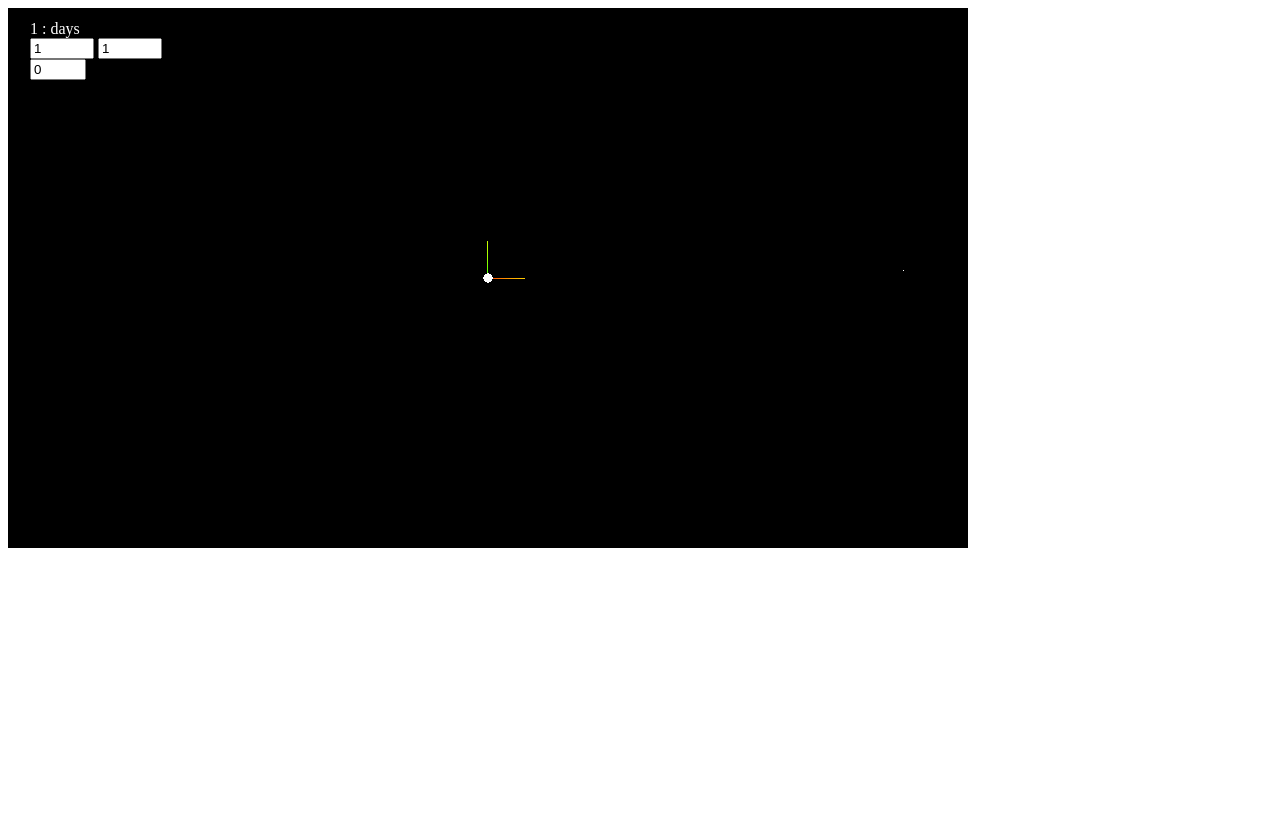
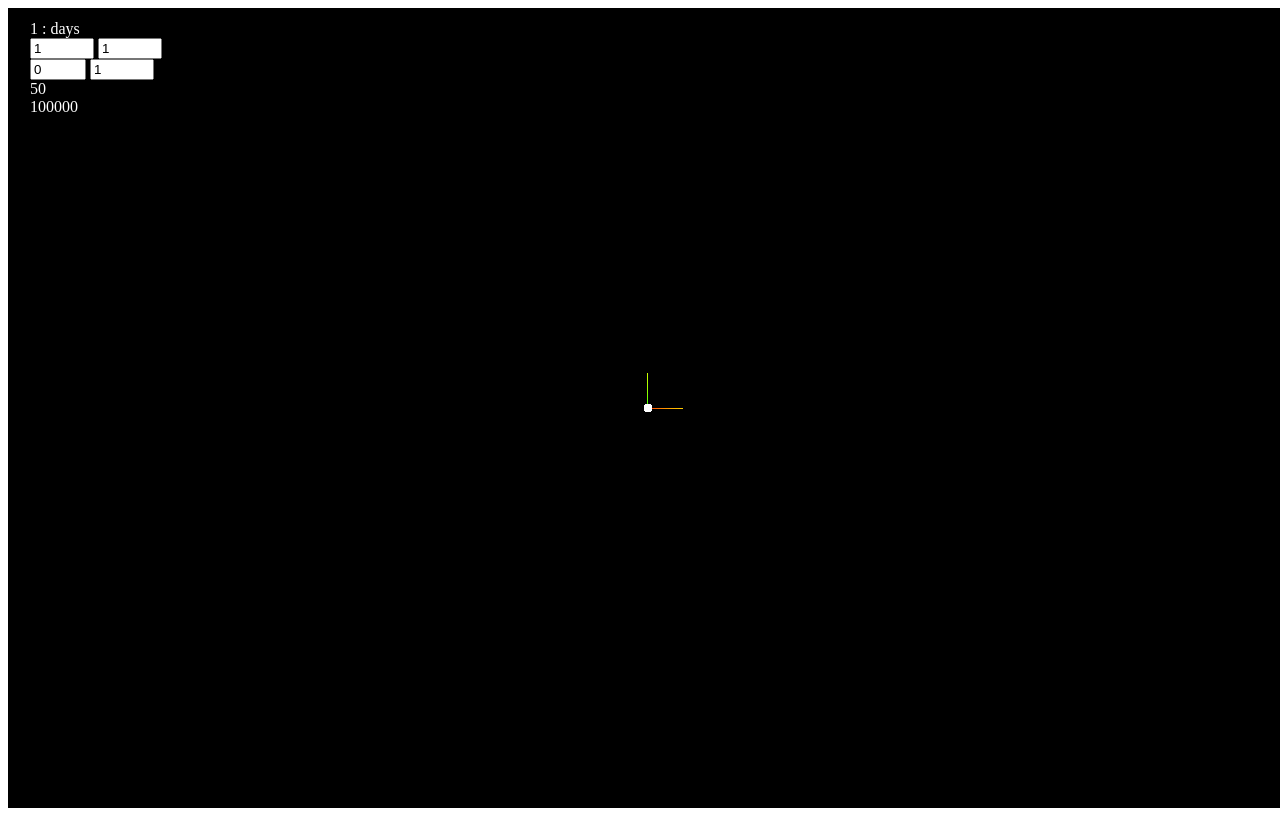
Before and after one commit to Tukimiya1012/ApolaSystem3D, a plain HTML site: page index.html in a window 1280 px wide. Drawn offline with nearby package versions, Linux system fonts and the light colour scheme.

Commit message:
シーンとカメラの設定を関数化し、ウィンドウリサイズ時の処理を追加

```diff
--- a/index.html
+++ b/index.html
@@ -13,28 +13,14 @@
             import * as THREE from "three";
             import { OrbitControls } from "three/addons/controls/OrbitControls.js";
 
-            //サイズを指定
-            const width = 960;
-            const height = 540;
-
-            //レンダラーを作成
-            const canvasElement = document.querySelector("#myCanvas")
-            const renderer = new THREE.WebGLRenderer({
-                canvas: document.querySelector("#myCanvas"),
-            });
-            renderer.setPixelRatio(window.devicePixelratio);
-            renderer.setSize(width,height);
-
-            //シーンを作成
-            const scene = new THREE.Scene();
-
-            //カメラを作成
-            const camera = new THREE.PerspectiveCamera(40,width/height,0.1,Math.pow(10,100));
-            camera.position.set(0,0,100000);
-
-            //座標軸
-            var axes = new THREE.AxesHelper(5000);
-            scene.add(axes);
+            var SettingElements;
+            var scene;
+            var camera;
+            var renderer;
+            SettingElements = Setting(scene);
+            scene = SettingElements[0];
+            camera = SettingElements[1];
+            renderer = SettingElements[2];
 
             //マテリアル設定
             const material = new THREE.MeshBasicMaterial({wireframe:true});
@@ -48,6 +34,8 @@
             var PlanetSize = 1,
                 frame = 0,
                 targetNumber = 0,
+                PointsCount = 0,
+                PointsCountValue = 1,
                 a = [],
                 b = [],
                 c = [],
@@ -63,6 +51,7 @@
             document.getElementById("bysok").value = simT;
             document.getElementById("size").value = PlanetSize;
             document.getElementById("target").value = 0;
+            document.getElementById("Point").value = PointsCountValue;
 
             var nameIndexs = [
                 "apola","nelme","lapea","mela","kijana","kazul","skazon"
@@ -158,7 +147,7 @@
                 new THREE.Vector3(0,OrbitalBodys.skazon.acc*Math.sin(OrbitalBodys.skazon.i*Math.PI/180),-OrbitalBodys.skazon.acc - OrbitalBodys.kijana.acc)
             ];
 
-            //星系設定
+            //惑星設定
             const apola_geo = new THREE.SphereGeometry(OrbitalBodys.apola.r , 16, 8);
             const nelme_geo = new THREE.SphereGeometry(OrbitalBodys.nelme.r , 16, 8);
             const lapea_geo = new THREE.SphereGeometry(OrbitalBodys.lapea.r , 16,8);
@@ -185,14 +174,7 @@
             planets["kazul"].position.set(PosVector3[5].x, PosVector3[5].y, PosVector3[5].z);
             planets["skazon"].position.set(PosVector3[6].x, PosVector3[6].y, PosVector3[6].z);
 
-            scene.attach(planets["apola"]);
-            scene.attach(planets["nelme"]);
-            scene.attach(planets["lapea"]);
-            scene.attach(planets["mela"]);
-            scene.attach(planets["kijana"]);
-            scene.attach(planets["kazul"]);
-            scene.attach(planets["skazon"]);
-
+            //オービット
             const apola_orbit = new THREE.BufferGeometry().setFromPoints(a);
             const nelme_orbit = new THREE.BufferGeometry().setFromPoints(b);
             const lapea_orbit = new THREE.BufferGeometry().setFromPoints(c);
@@ -201,13 +183,17 @@
             const kazul_orbit = new THREE.BufferGeometry().setFromPoints(f);
             const skazon_orbit = new THREE.BufferGeometry().setFromPoints(g);
 
-            scene.attach(new THREE.Line(apola_orbit,linemat));
-            scene.attach(new THREE.Line(nelme_orbit,linemat));
-            scene.attach(new THREE.Line(lapea_orbit,linemat2));
-            scene.attach(new THREE.Line(mela_orbit,linemat2));
-            scene.attach(new THREE.Line(kijana_orbit,linemat2));
-            scene.attach(new THREE.Line(kazul_orbit,linemat2));
-            scene.attach(new THREE.Line(skazon_orbit,linemat2));
+            var orbits = {
+                apola:new THREE.Line(apola_orbit,linemat),
+                nelme:new THREE.Line(nelme_orbit,linemat),
+                lapea:new THREE.Line(lapea_orbit,linemat2),
+                mela:new THREE.Line(mela_orbit,linemat2),
+                kijana:new THREE.Line(kijana_orbit,linemat2),
+                kazul:new THREE.Line(kazul_orbit,linemat2),
+                skazon:new THREE.Line(skazon_orbit,linemat2)
+            };
+
+            ObjectAttach(scene);
 
             tick();
 
@@ -226,7 +212,7 @@
 
             //位置、サイズアップデート
 
-            function PosUpdate(){
+            function PosUpdatePlaet(){
                 planets["apola"].position.set(PosVector3[0].x, PosVector3[0].y, PosVector3[0].z);
                 planets["nelme"].position.set(PosVector3[1].x, PosVector3[1].y, PosVector3[1].z);
                 planets["lapea"].position.set(PosVector3[2].x, PosVector3[2].y, PosVector3[2].z);
@@ -290,7 +276,9 @@
                     Velocity[i].add(accs_new[i].clone().multiplyScalar(dt/2));
                 }
 
-                PosUpdate();
+                PosUpdatePlaet();
+
+                if (PointsCount == PointsCountValue){
                     a.push(PosVector3[0].clone());
                     b.push(PosVector3[1].clone());
                     c.push(PosVector3[2].clone());
@@ -298,6 +286,12 @@
                     e.push(PosVector3[4].clone());
                     f.push(PosVector3[5].clone());
                     g.push(PosVector3[6].clone());
+
+                    PointsCount = 0;
+                }
+
+                PointsCount++;
+
             }
 
 
@@ -309,6 +303,8 @@
             var cameraAzimuth = 0;
             var cameraElevation = 0;
             var cameraZoom = 100000;
+            var ZoomValue = 50;
+
             function tick(){
                 requestAnimationFrame(tick);
                 frame++;
@@ -316,13 +312,14 @@
                     orbital();
                     time++;
                 }
-                if(a.length > 300){ a.splice(0, 4); }
-                if(b.length > 300){ b.splice(0, 4); }
-                if(c.length > 300){ c.splice(0, 4); }
-                if(d.length > 300){ d.splice(0, 4); }
-                if(e.length > 300){ e.splice(0, 4); }
-                if(f.length > 300){ f.splice(0, 4); }
-                if(g.length > 300){ g.splice(0, 4); }
+                if(a.length > 500){ a.splice(0, 4); }
+                if(b.length > 500){ b.splice(0, 4); }
+                if(c.length > 500){ c.splice(0, 4); }
+                if(d.length > 500){ d.splice(0, 4); }
+                if(e.length > 500){ e.splice(0, 4); }
+                if(f.length > 500){ f.splice(0, 4); }
+                if(g.length > 500){ g.splice(0, 4); }
+
                 apola_orbit.setFromPoints(a);
                 nelme_orbit.setFromPoints(b);
                 lapea_orbit.setFromPoints(c);
@@ -331,14 +328,48 @@
                 kazul_orbit.setFromPoints(f);
                 skazon_orbit.setFromPoints(g);
 
+                //UI取得
                 document.getElementById("year").innerText = Math.trunc(time/200);
                 simT = Number(document.getElementById("bysok").value);
                 PlanetSize = Number(document.getElementById("size").value);
                 targetNumber = Number(document.getElementById("target").value);
+                PointsCountValue = Number(document.getElementById("Point").value);
+                document.getElementById("value").innerText = ZoomValue;
+                document.getElementById("value2").innerText = cameraZoom;
+
 
                 updateCameraPosition(cameraZoom, cameraAzimuth, cameraElevation);
 
                 renderer.render(scene,camera);
+            }
+
+            //ウィンドウリサイズ
+            window.addEventListener("resize",function() {
+                SettingElements = Setting(scene);
+                scene = SettingElements[0];
+                camera = SettingElements[1];
+                renderer = SettingElements[2];
+
+                ObjectAttach(scene);
+            });
+
+            //オブジェクト配置
+            function ObjectAttach(scene){
+                scene.attach(planets["apola"]);
+                scene.attach(planets["nelme"]);
+                scene.attach(planets["lapea"]);
+                scene.attach(planets["mela"]);
+                scene.attach(planets["kijana"]);
+                scene.attach(planets["kazul"]);
+                scene.attach(planets["skazon"]);
+
+                scene.attach(orbits["apola"]);
+                scene.attach(orbits["nelme"]);
+                scene.attach(orbits["lapea"]);
+                scene.attach(orbits["mela"]);
+                scene.attach(orbits["kijana"]);
+                scene.attach(orbits["kazul"]);
+                scene.attach(orbits["skazon"]);
             }
 
             document.querySelector("#myCanvas").addEventListener("mousedown", onDocumentMouseDown, false);
@@ -346,9 +377,17 @@
             document.querySelector("#myCanvas").addEventListener("mouseup", onDocumentMouseUp, false);
             document.querySelector("#myCanvas").addEventListener("wheel", onDocumentWheel, false);
             function onDocumentWheel(event){
-                cameraZoom += event.deltaY*50;
-                if(cameraZoom <= 10){
-                    cameraZoom = 10
+
+                cameraZoom += event.deltaY*ZoomValue;
+                if(cameraZoom <= 2){
+                    cameraZoom = 2;
+                    ZoomValue = 0.02;
+                }else if(cameraZoom<=1000 && cameraZoom>2){
+                    ZoomValue = 0.1;
+                }else if(cameraZoom>500 && cameraZoom<2000){
+                    ZoomValue = 10;
+                }else if(cameraZoom>2000 && cameraZoom<25000){
+                    ZoomValue = 50;
                 };
             }
             function onDocumentMouseDown(event){
@@ -386,6 +425,32 @@
                 camera.lookAt(planets[nameIndexs[targetNumber]].position);
             }
 
+            function Setting(scene){
+                //サイズを指定
+                var width = window.innerWidth;
+                var height = window.innerHeight;
+
+                //レンダラーを作成
+                const canvasElement = document.querySelector("#myCanvas")
+                const renderer = new THREE.WebGLRenderer({
+                    canvas: document.querySelector("#myCanvas"),
+                });
+                renderer.setPixelRatio(window.devicePixelratio);
+                renderer.setSize(width,height);
+
+                //シーンを作成
+                scene = new THREE.Scene();
+
+                //カメラを作成
+                const camera = new THREE.PerspectiveCamera(60,width/height,0.1,Math.pow(10,100));
+                camera.position.set(0,0,100000);
+
+                //座標軸
+                var axes = new THREE.AxesHelper(5000);
+                scene.add(axes);
+
+                return [scene,camera,renderer];
+            }
         </script>
     </head>
     <body>
@@ -396,9 +461,16 @@
             <input type="number" id="bysok" name="tentacles" min="1" max="300" />
             <input type="number" id="size" name="tentacles" min="1" max="300" /> <br>
             <input type="number" id="target" name="tentacles" min="0" max="10" />
+            <input type="number" id="Point" name="tentacles" min="1" max="300" /> <br>
+            <span id="value"></span> <br>
+            <span id="value2"></span> <br>
         </div>
 
         <style>
+            #myCanvas{
+                width: 100%;
+                height: 100%;
+            }
             .uis{
                 color: white;
                 position: absolute;
```
Lines whose indentation alone changed are shown as unchanged.
